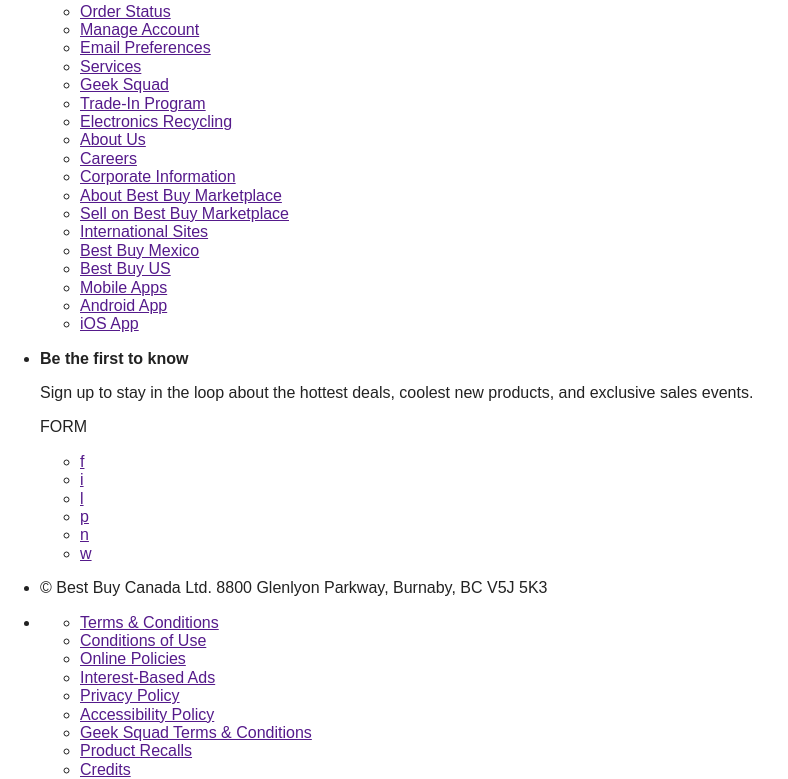
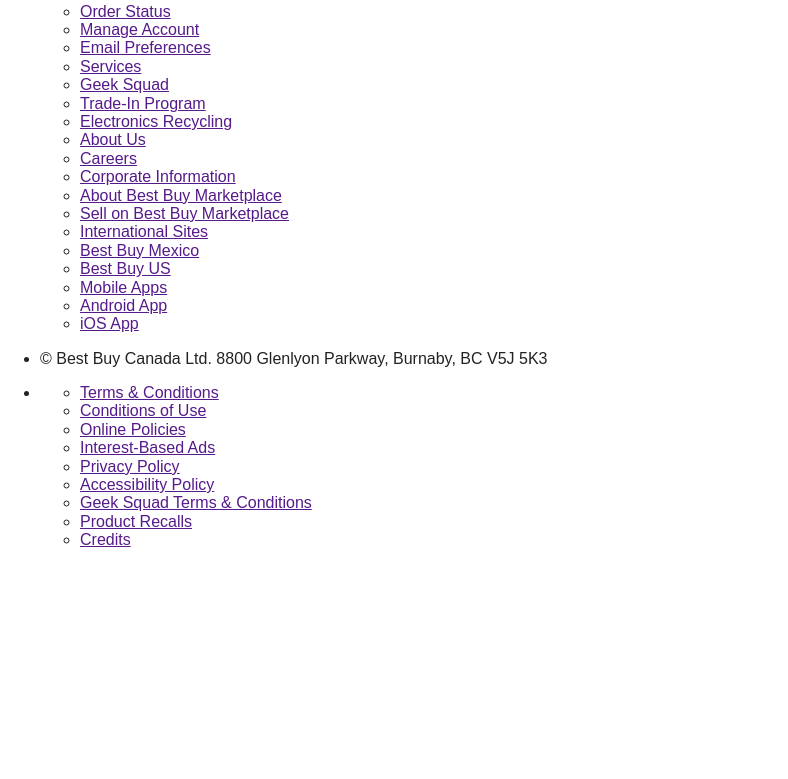
Before and after one commit to uuuueuphoria/WebDesign1, a plain HTML site: page bestbuy/index.html in a window 1280 px wide. Shown: the part 602-1381 px from the top of the page, without its empty margins (0-788 px from the left). After the commit the page ends 1152 px from the top, so only its background shows below. Drawn offline with Linux system fonts and the light colour scheme.

Commit message:
Update index.html

```diff
--- a/bestbuy/index.html
+++ b/bestbuy/index.html
@@ -131,19 +131,6 @@
         </ul>
       </li>
       <li>
-        <p><b>Be the first to know</b></p>
-        <p>Sign up to stay in the loop about the hottest deals, coolest new products, and exclusive sales events.</p>
-        <p>FORM</p>
-        <ul>
-          <li><a href="">f</a></li>
-          <li><a href="">i</a></li>
-          <li><a href="">l</a></li>
-          <li><a href="">p</a></li>
-          <li><a href="">n</a></li>
-          <li><a href="">w</a></li>
-        </ul>
-      </li>
-      <li>
         <p>
           © Best Buy Canada Ltd. 8800 Glenlyon Parkway, Burnaby, BC V5J 5K3
         </p>
```
